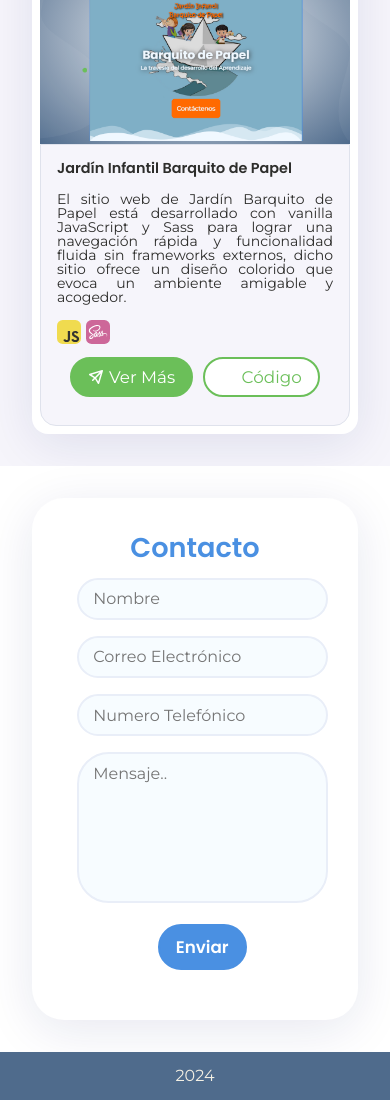
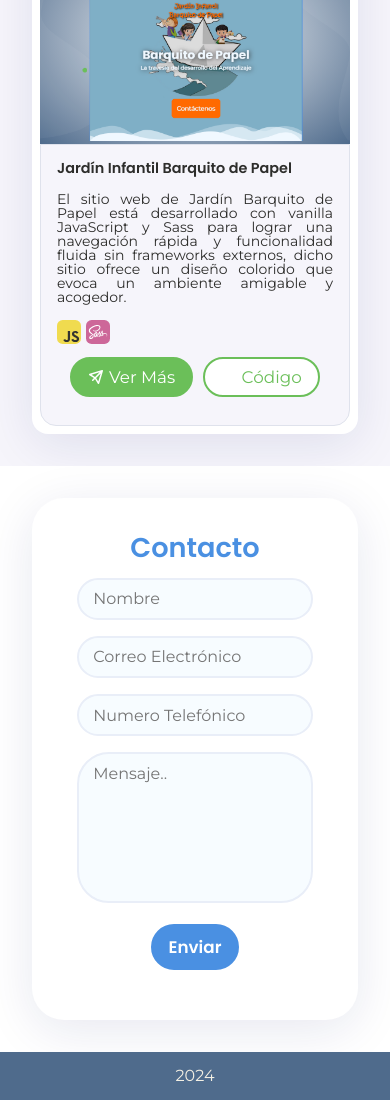
Before and after one commit to Julian-D-Rojas/portfolio, a React (Vite) app: page / in a window 390 px wide. Shown: the part 1487-2587 px from the top of the page. Built offline with nearby package versions, Linux system fonts and the light colour scheme.

Commit message:
responsive

```diff
--- a/src/components/Contact.css
+++ b/src/components/Contact.css
@@ -44,7 +44,7 @@
 
 input {
   padding: 0.6rem 0.9rem;
-
+  width: -webkit-fill-available;
   font-size: 1rem;
   color: var(--secondary);
 
@@ -66,6 +66,7 @@ input {
   border-radius: 2rem;
   height: 8rem;
   background-color: #f7fcff;
+  width: -webkit-fill-available;
 }
 
 .button-Contact {
```
